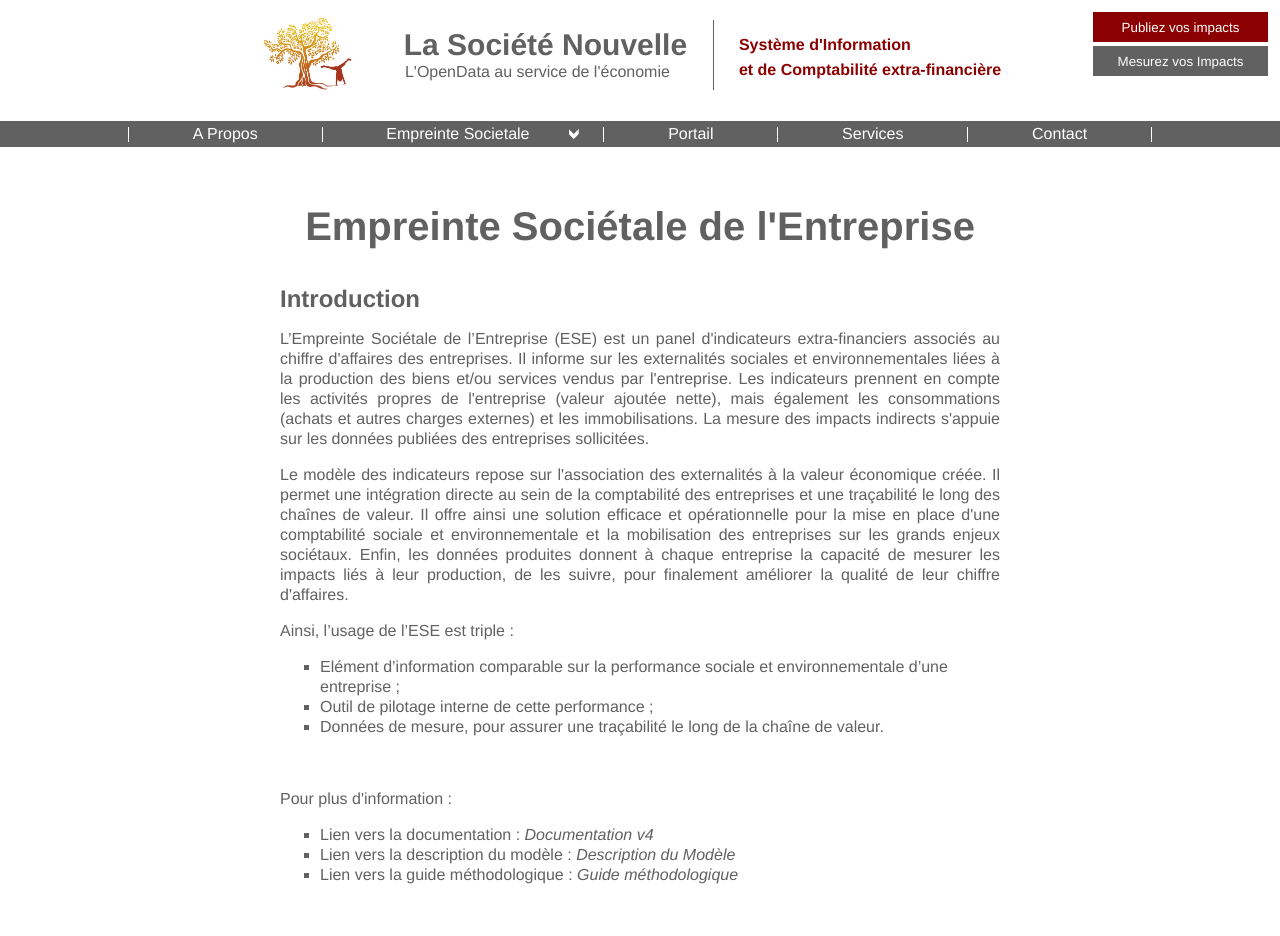
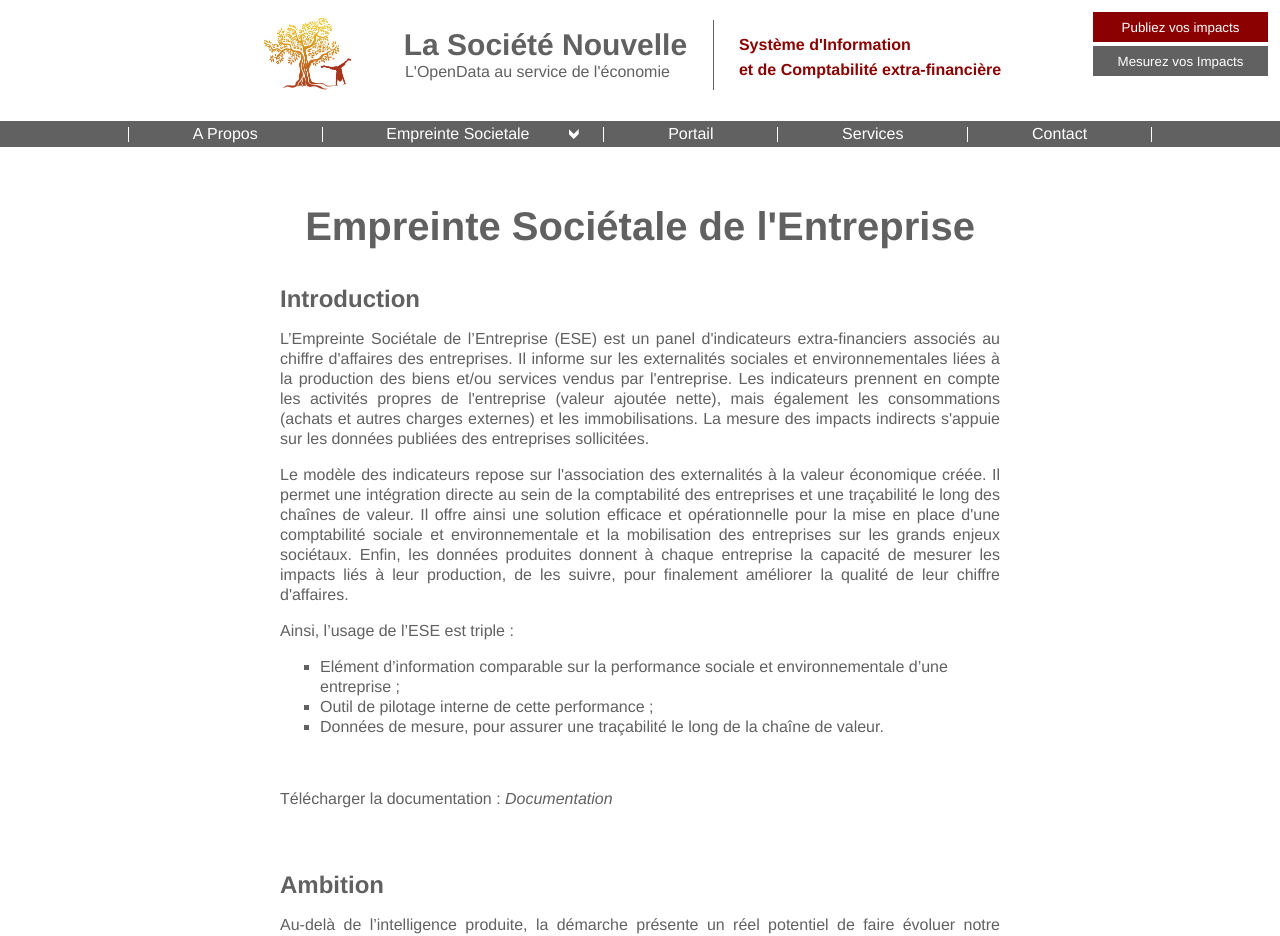
Before and after one commit to La-Societe-Nouvelle/LaSocieteNouvelle-Website, a Next.js app: page /empreinte-societale in a window 1280 px wide. Shown: the top 936 px of the page. Built offline with nearby package versions, Linux system fonts and the light colour scheme.

Commit message:
Publication de la nouvelle documentation

```diff
--- a/pages/empreinte-societale.js
+++ b/pages/empreinte-societale.js
@@ -30,14 +30,7 @@ export default function Home() {
             </ul>
           <br/>
           <div>
-            <p>Pour plus d'information :</p>
-            <p>
-              <ul>
-                <li>Lien vers la documentation : <a className="text-link" href="/EmpreinteSocietale_documentation_v4.pdf">Documentation v4</a><br/></li>
-                <li>Lien vers la description du modèle : <a className="text-link" href="modele-indicateurs">Description du Modèle</a><br/></li>
-                <li>Lien vers la guide méthodologique : <a className="text-link" href="guide">Guide méthodologique</a></li>
-              </ul>
-            </p>
+            <p>Télécharger la documentation : <a className="text-link" href="/EmpreinteSocietale_documentation_v4.4.pdf">Documentation</a></p>
           </div>
         </div>
 
```
Also changed, not shown: 1 other file (tests, documents, lock files or other folders).
